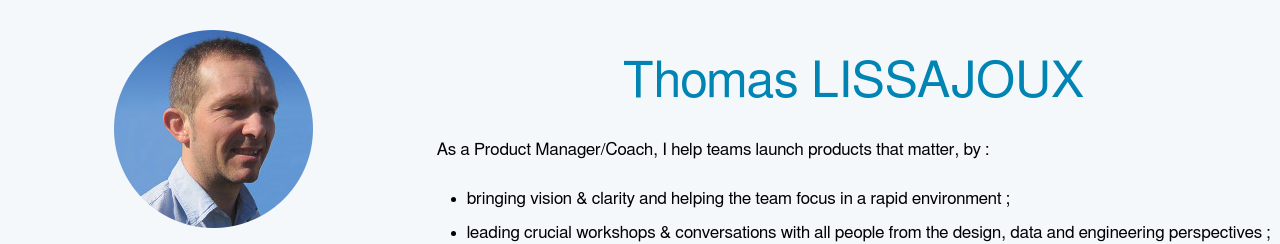
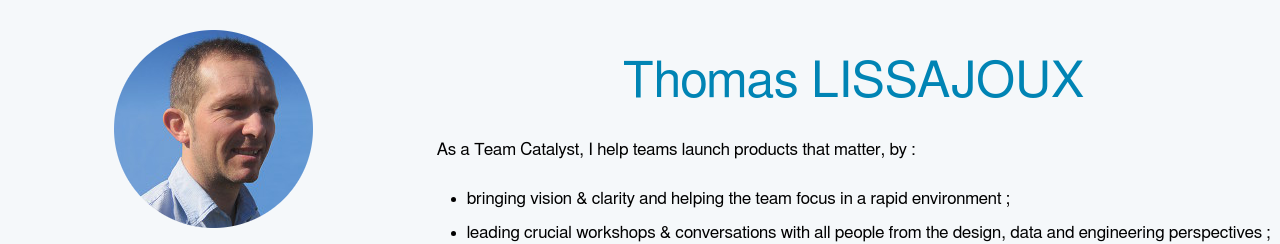
Before and after one commit to thomaslissajoux/thomaslissajoux.github.io, a plain HTML site: page index.html in a window 1280 px wide. Shown: the top 244 px of the page. Drawn offline with Linux system fonts and the light colour scheme.

Commit message:
updated to Catalyst

```diff
--- a/index.html
+++ b/index.html
@@ -31,7 +31,7 @@ window.ga=window.ga||function(){(ga.q=ga.q||[]).push(arguments)};ga.l=+new Date;
 
 			    <div class="g-1 g-md-2-3">
 					<h1>Thomas LISSAJOUX</h1>
-					<p>As a Product Manager/Coach, I help teams launch products that matter, by :<ul>
+					<p>As a Team Catalyst, I help teams launch products that matter, by :<ul>
 <li>bringing vision & clarity and helping the team focus in a rapid environment ;</li>
 <li>leading crucial workshops & conversations with all people from the design, data and engineering perspectives ;</li>
 <li>continuously improving the process and product towards team pride and user delight, through the smallest experiments ;</li>
```
